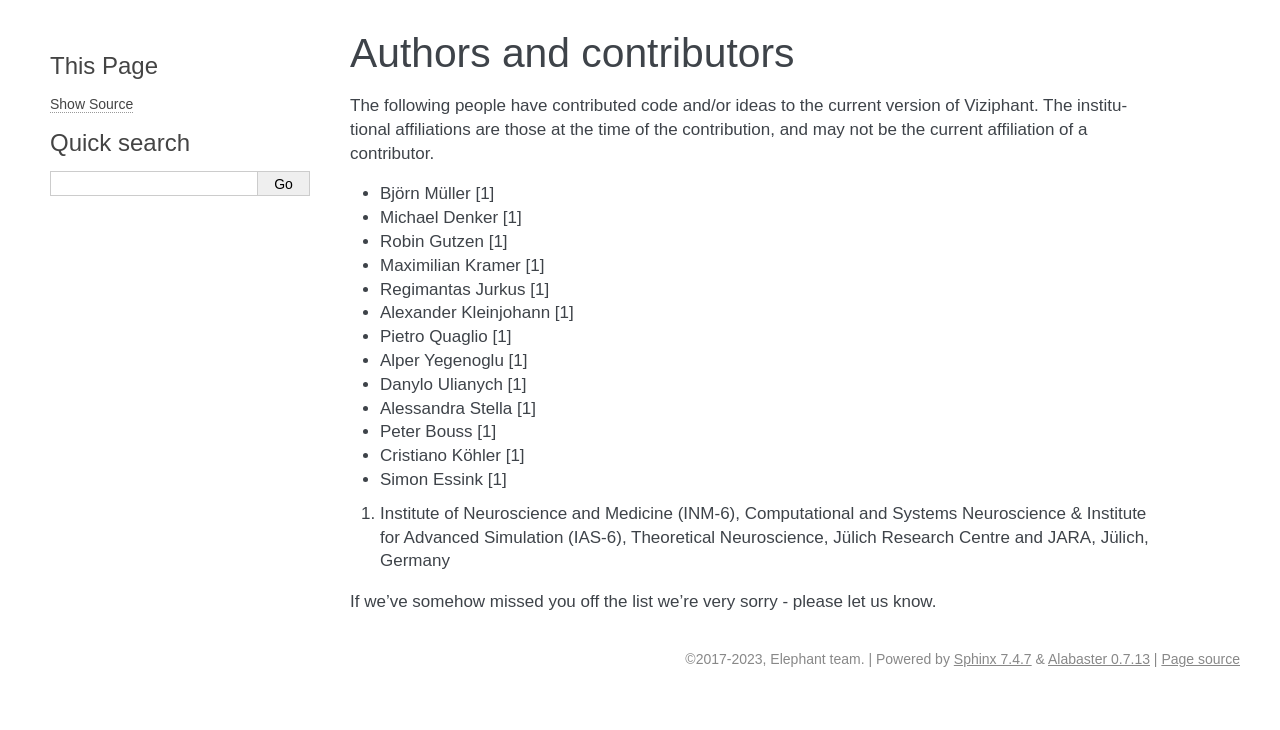
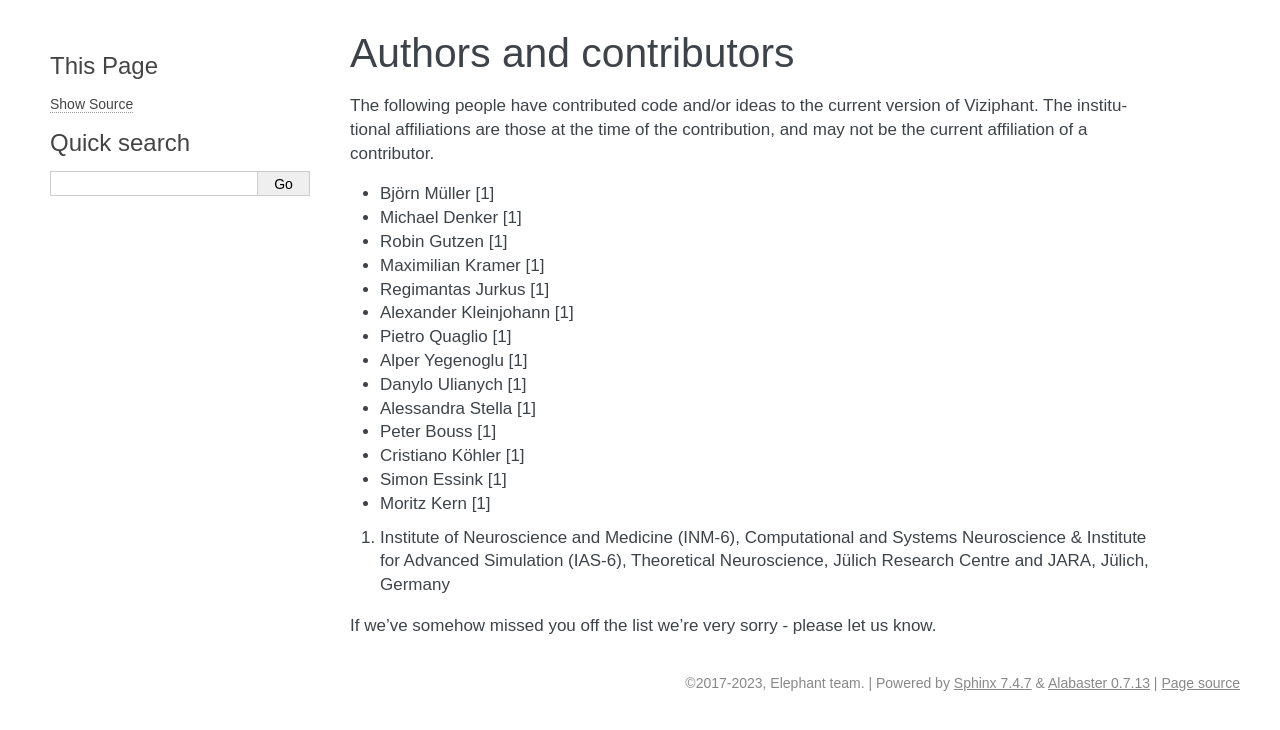
Before and after one commit to INM-6/viziphant, a Sphinx documentation site: the page built from doc/authors.rst, in a window 1280 px wide. Shown: the top 730 px of the page. Built offline with Sphinx 7.4.7, drawn with Linux system fonts in a browser that asks for light colours; the version number could not be read and is left out.

Commit message:
update list of authors

```diff
--- a/doc/authors.rst
+++ b/doc/authors.rst
@@ -19,6 +19,7 @@ contribution, and may not be the current affiliation of a contributor.
 * Peter Bouss [1]
 * Cristiano Köhler [1]
 * Simon Essink [1]
+* Moritz Kern [1]
 
 
 1. Institute of Neuroscience and Medicine (INM-6), Computational and Systems Neuroscience & Institute for Advanced Simulation (IAS-6), Theoretical Neuroscience, Jülich Research Centre and JARA, Jülich, Germany
```
